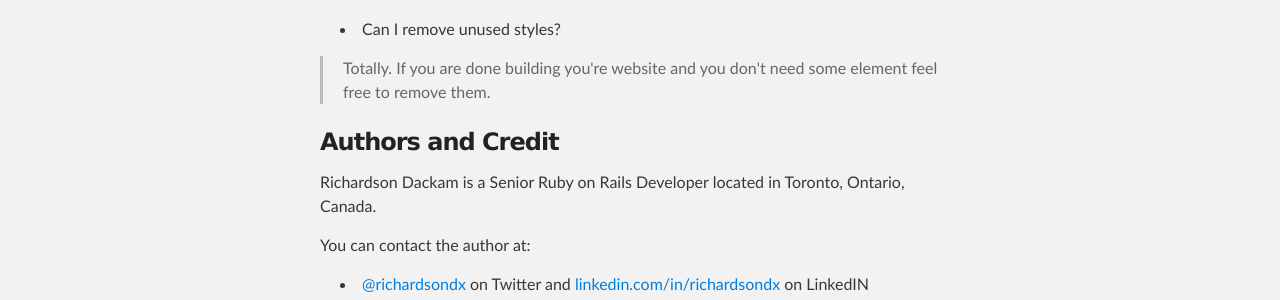
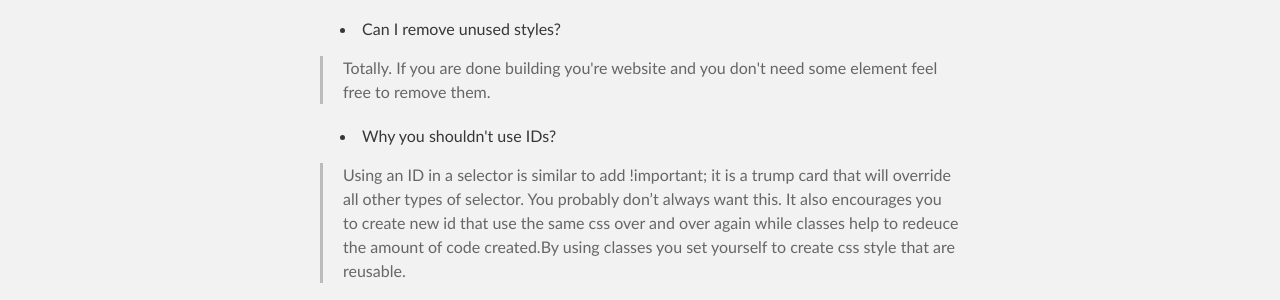
Before and after one commit to richardsondx/ROOCSS, a plain HTML site: page index.html in a window 1280 px wide. Shown: the part 2346-2646 px from the top of the page. Drawn offline with Linux system fonts and the light colour scheme.

```diff
--- a/index.html
+++ b/index.html
@@ -151,6 +151,12 @@ Grid.css</p>
 <p>Totally. If you are done building you're website and you don't need some element feel free to remove them.</p>
 </blockquote>
 
+<ul>
+<li>Why you shouldn't use IDs?</li>
+</ul><blockquote>
+<p>Using an ID in a selector is similar to add !important; it is a trump card that will override all other types of selector. You probably don’t always want this. It also encourages you to create new id that use the same css over and over again while classes help to redeuce the amount of code created.By using classes you set yourself to create css style that are reusable.</p>
+</blockquote>
+
 <h3>
 <a name="authors-and-credit" class="anchor" href="#authors-and-credit"><span class="octicon octicon-link"></span></a>Authors and Credit</h3>
 
```
Also changed, not shown: params.json (+1 -1 lines).
